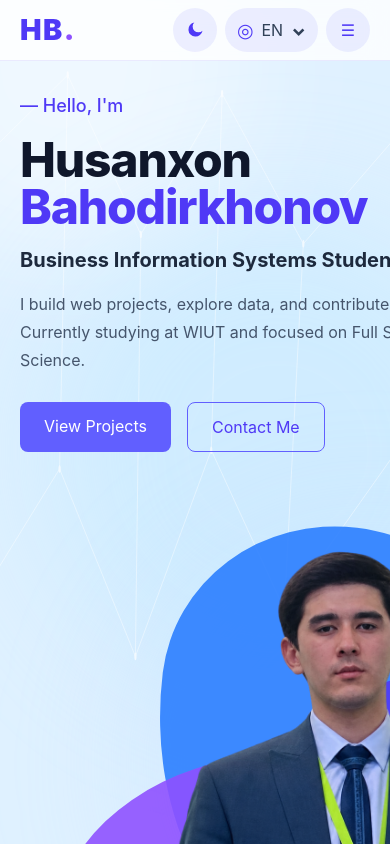
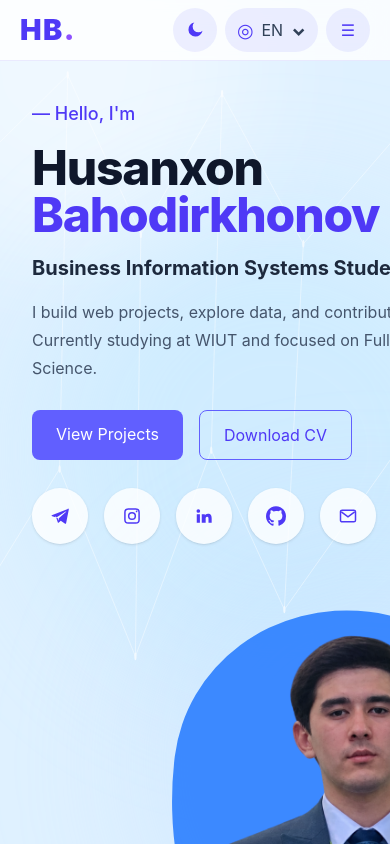
Before and after one commit to Husanxon4407/portfolio-website, a React (Vite) app: page / in a window 390 px wide. Shown: the top 844 px of the page. Built offline with nearby package versions, Linux system fonts and the light colour scheme.

Commit message:
some updates

```diff
--- a/src/components/Footer/Footer.jsx
+++ b/src/components/Footer/Footer.jsx
@@ -1,81 +1,5 @@
+import SocialIcon from '../SocialIcon/SocialIcon.jsx'
 import { translations } from '../../data/translations.js'
-function SocialIcon({ type }) {
-    if (type === 'telegram') {
-        return (
-            <svg
-                viewBox="0 0 24 24"
-                className="h-5 w-5"
-                fill="currentColor"
-                aria-hidden="true"
-            >
-                <path d="M21.4 3.5 2.9 10.7c-1.3.5-1.3 1.2-.2 1.5l4.7 1.5 1.8 5.6c.2.6.1.9.6.9.4 0 .6-.2.8-.4l2.3-2.2 4.8 3.5c.9.5 1.5.3 1.7-.8l3.1-15.7c.3-1.3-.5-1.9-1.1-1.6ZM8.1 13.4l10.8-6.8c.5-.3.9-.1.5.2l-8.8 7.9-.3 3.1-1.1-3.5-2.7-.9c-.6-.2-.6-.5.1-.8Z" />
-            </svg>
-        )
-    }
-
-    if (type === 'instagram') {
-        return (
-            <svg
-                viewBox="0 0 24 24"
-                className="h-5 w-5"
-                fill="none"
-                stroke="currentColor"
-                strokeWidth="1.8"
-                aria-hidden="true"
-            >
-                <rect x="3.5" y="3.5" width="17" height="17" rx="4" />
-                <circle cx="12" cy="12" r="4" />
-                <circle
-                    cx="17.5"
-                    cy="6.5"
-                    r="1"
-                    fill="currentColor"
-                    stroke="none"
-                />
-            </svg>
-        )
-    }
-
-    if (type === 'linkedin') {
-        return (
-            <svg
-                viewBox="0 0 24 24"
-                className="h-5 w-5"
-                fill="currentColor"
-                aria-hidden="true"
-            >
-                <path d="M5.2 8.2A2.2 2.2 0 1 0 5.2 3.8a2.2 2.2 0 0 0 0 4.4ZM3.3 20.2h3.8V9.8H3.3v10.4ZM9.3 9.8h3.7v1.4h.1c.5-.9 1.7-1.9 3.6-1.9 3.8 0 4.5 2.5 4.5 5.7v5.2h-3.8v-4.6c0-1.1 0-2.6-1.6-2.6s-1.8 1.2-1.8 2.5v4.7H9.3V9.8Z" />
-            </svg>
-        )
-    }
-
-    if (type === 'github') {
-        return (
-            <svg
-                viewBox="0 0 24 24"
-                className="h-5 w-5"
-                fill="currentColor"
-                aria-hidden="true"
-            >
-                <path d="M12 2.2a10 10 0 0 0-3.2 19.5c.5.1.7-.2.7-.5v-1.9c-2.8.6-3.4-1.2-3.4-1.2-.5-1.1-1.1-1.4-1.1-1.4-.9-.6.1-.6.1-.6 1 0 1.6 1 1.6 1 .9 1.6 2.4 1.1 3 .9.1-.7.4-1.1.7-1.4-2.2-.3-4.5-1.1-4.5-4.9 0-1.1.4-2 1-2.7-.1-.3-.4-1.3.1-2.7 0 0 .8-.3 2.8 1a9.5 9.5 0 0 1 5.1 0c2-1.3 2.8-1 2.8-1 .5 1.4.2 2.4.1 2.7.6.7 1 1.6 1 2.7 0 3.8-2.3 4.6-4.5 4.9.4.3.7.9.7 1.8v2.7c0 .3.2.6.7.5A10 10 0 0 0 12 2.2Z" />
-            </svg>
-        )
-    }
-
-    return (
-        <svg
-            viewBox="0 0 24 24"
-            className="h-5 w-5"
-            fill="none"
-            stroke="currentColor"
-            strokeWidth="1.8"
-            aria-hidden="true"
-        >
-            <rect x="3" y="5" width="18" height="14" rx="2" />
-            <path d="m4 7 8 6 8-6" />
-        </svg>
-    )
-}
 
 
 function Footer({ darkMode, language }) {
--- a/src/components/Hero/Hero.jsx
+++ b/src/components/Hero/Hero.jsx
@@ -1,12 +1,42 @@
-function Hero({ darkMode, language }) {
+import SocialIcon from '../SocialIcon/SocialIcon.jsx'
+
+function Hero({darkMode, language}) {
+    const socialLinks = [
+        {
+            type: 'telegram',
+            label: 'Telegram',
+            href: 'https://t.me/bh_s_t',
+        },
+        {
+            type: 'instagram',
+            label: 'Instagram',
+            href: 'https://www.instagram.com/bh_s_t',
+        },
+        {
+            type: 'linkedin',
+            label: 'LinkedIn',
+            href: 'https://www.linkedin.com/in/husanxon-bahodirxonov-16256b3a8',
+        },
+        {
+            type: 'github',
+            label: 'GitHub',
+            href: 'https://github.com/Husanxon4407',
+        },
+        {
+            type: 'email',
+            label: 'Email',
+            href: 'mailto:canikissyou4407@gmail.com',
+        },
+    ]
     return (
         <section
             id="home"
             className="relative min-h-[calc(100vh-60px)]"
         >
-            <div className="mx-auto flex min-h-[calc(100vh-60px)] w-full max-w-[1520px] items-center px-5 py-8 sm:px-8 lg:px-12 lg:py-10">
+            <div
+                className="mx-auto flex min-h-[calc(100vh-60px)] w-full max-w-[1520px] items-center px-8 py-10 lg:px-12">
 
-                <div className="grid w-full items-center gap-10 lg:grid-cols-[1fr_1fr] lg:gap-4">
+                <div className="grid w-full items-center gap-8 lg:grid-cols-[1.05fr_0.95fr] lg:gap-10">
 
                     {/* LEFT — INTRODUCTION */}
 
@@ -29,7 +59,7 @@ function Hero({ darkMode, language }) {
                             }`}
                         >
                             Husanxon
-                            <br />
+                            <br/>
                             <span
                                 className={
                                     darkMode
@@ -73,15 +103,40 @@ function Hero({ darkMode, language }) {
                             </a>
 
                             <a
-                                href="#contact"
+                                href="/Husanxon-CV.pdf"
+                                target="_blank"
+                                rel="noopener noreferrer"
                                 className={`rounded-lg border px-6 py-3 font-semibold no-underline transition-all duration-300 hover:-translate-y-1 ${
                                     darkMode
                                         ? 'border-cyan-400/50 text-cyan-300 hover:bg-cyan-400/10'
                                         : 'border-indigo-500 text-indigo-600 hover:bg-indigo-500/5'
                                 }`}
                             >
-                                Contact Me
+                                Download CV
                             </a>
+                        </div>
+                        <div className="mt-7 flex flex-wrap items-center gap-4">
+                            {socialLinks.map((link) => (
+                                <a
+                                    key={link.type}
+                                    href={link.href}
+                                    target={link.type === 'email' ? undefined : '_blank'}
+                                    rel={
+                                        link.type === 'email'
+                                            ? undefined
+                                            : 'noopener noreferrer'
+                                    }
+                                    aria-label={link.label}
+                                    title={link.label}
+                                    className={`flex h-14 w-14 items-center justify-center rounded-full transition-all duration-300 hover:-translate-y-1 ${
+                                        darkMode
+                                            ? 'bg-white/10 text-cyan-300 hover:bg-white/15'
+                                            : 'bg-white/80 text-indigo-600 shadow-sm hover:bg-white'
+                                    }`}
+                                >
+                                    <SocialIcon type={link.type}/>
+                                </a>
+                            ))}
                         </div>
                     </div>
 
--- /dev/null
+++ b/src/components/SocialIcon/SocialIcon.jsx
@@ -0,0 +1,79 @@
+function SocialIcon({ type }) {
+    if (type === 'telegram') {
+        return (
+            <svg
+                viewBox="0 0 24 24"
+                className="h-5 w-5"
+                fill="currentColor"
+                aria-hidden="true"
+            >
+                <path d="M21.4 3.5 2.9 10.7c-1.3.5-1.3 1.2-.2 1.5l4.7 1.5 1.8 5.6c.2.6.1.9.6.9.4 0 .6-.2.8-.4l2.3-2.2 4.8 3.5c.9.5 1.5.3 1.7-.8l3.1-15.7c.3-1.3-.5-1.9-1.1-1.6ZM8.1 13.4l10.8-6.8c.5-.3.9-.1.5.2l-8.8 7.9-.3 3.1-1.1-3.5-2.7-.9c-.6-.2-.6-.5.1-.8Z" />
+            </svg>
+        )
+    }
+
+    if (type === 'instagram') {
+        return (
+            <svg
+                viewBox="0 0 24 24"
+                className="h-5 w-5"
+                fill="none"
+                stroke="currentColor"
+                strokeWidth="1.8"
+                aria-hidden="true"
+            >
+                <rect x="3.5" y="3.5" width="17" height="17" rx="4" />
+                <circle cx="12" cy="12" r="4" />
+                <circle
+                    cx="17.5"
+                    cy="6.5"
+                    r="1"
+                    fill="currentColor"
+                    stroke="none"
+                />
+            </svg>
+        )
+    }
+
+    if (type === 'linkedin') {
+        return (
+            <svg
+                viewBox="0 0 24 24"
+                className="h-5 w-5"
+                fill="currentColor"
+                aria-hidden="true"
+            >
+                <path d="M5.2 8.2A2.2 2.2 0 1 0 5.2 3.8a2.2 2.2 0 0 0 0 4.4ZM3.3 20.2h3.8V9.8H3.3v10.4ZM9.3 9.8h3.7v1.4h.1c.5-.9 1.7-1.9 3.6-1.9 3.8 0 4.5 2.5 4.5 5.7v5.2h-3.8v-4.6c0-1.1 0-2.6-1.6-2.6s-1.8 1.2-1.8 2.5v4.7H9.3V9.8Z" />
+            </svg>
+        )
+    }
+
+    if (type === 'github') {
+        return (
+            <svg
+                viewBox="0 0 24 24"
+                className="h-6 w-6"
+                fill="currentColor"
+                aria-hidden="true"
+            >
+                <path d="M12 2.2C6.48 2.2 2 6.68 2 12.2c0 4.42 2.87 8.18 6.84 9.5.5.09.68-.22.68-.48 0-.24-.01-.87-.01-1.7-2.78.6-3.37-1.34-3.37-1.34-.45-1.16-1.11-1.47-1.11-1.47-.91-.62.07-.61.07-.61 1.01.07 1.54 1.04 1.54 1.04.9 1.54 2.36 1.1 2.94.84.09-.65.35-1.1.64-1.35-2.22-.25-4.56-1.11-4.56-4.94 0-1.09.39-1.98 1.03-2.68-.1-.25-.45-1.27.1-2.65 0 0 .84-.27 2.75 1.02A9.56 9.56 0 0 1 12 7.01c.85 0 1.7.11 2.49.33 1.91-1.29 2.75-1.02 2.75-1.02.55 1.38.2 2.4.1 2.65.64.7 1.03 1.59 1.03 2.68 0 3.84-2.35 4.68-4.59 4.93.36.31.68.92.68 1.86 0 1.34-.01 2.42-.01 2.75 0 .26.18.58.69.48A10.01 10.01 0 0 0 22 12.2C22 6.68 17.52 2.2 12 2.2Z" />
+            </svg>
+        )
+    }
+
+    return (
+        <svg
+            viewBox="0 0 24 24"
+            className="h-5 w-5"
+            fill="none"
+            stroke="currentColor"
+            strokeWidth="1.8"
+            aria-hidden="true"
+        >
+            <rect x="3" y="5" width="18" height="14" rx="2" />
+            <path d="m4 7 8 6 8-6" />
+        </svg>
+    )
+}
+
+export default SocialIcon
```
